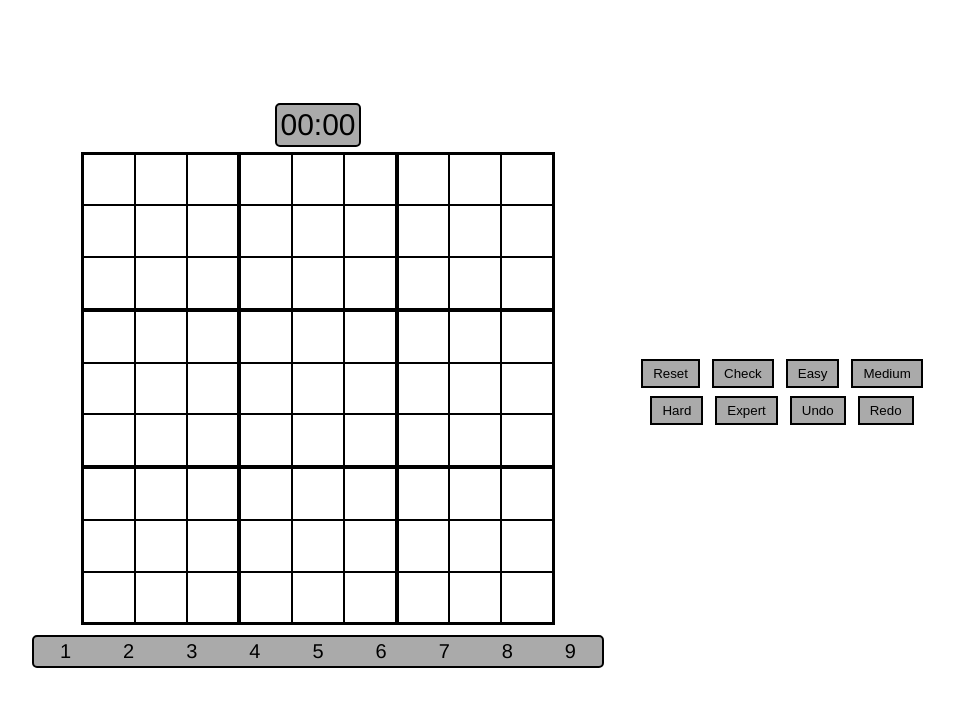
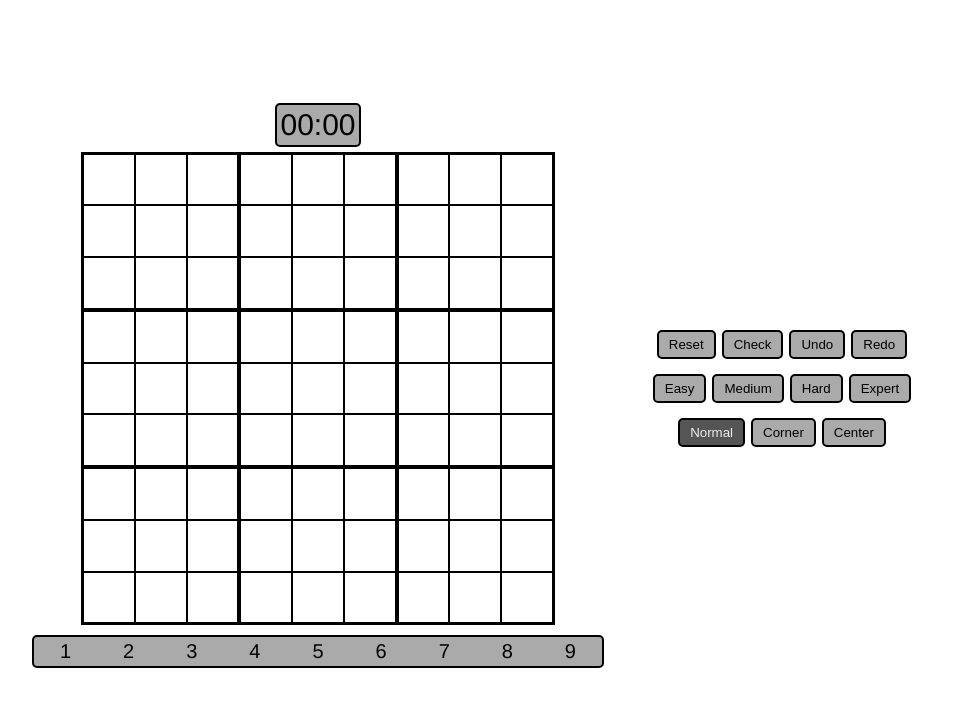
Before and after one commit to camnwalter/sudoku, a React (Create React App) app: page / in a window 1280 px wide. Shown: the top 706 px of the page, without its empty margins (322-1276 px from the left). Built offline with nearby package versions, Linux system fonts and the light colour scheme.

Commit message:
Add buttons for toggling normal, corner, center

```diff
--- a/src/App.css
+++ b/src/App.css
@@ -62,20 +62,6 @@ body {
   cursor: pointer;
 }
 
-.buttons button {
-  background-color: #aaa;
-  padding: 5px 10px;
-  color: black;
-  border: 2px solid black;
-  float: center;
-  margin-left: 6px;
-  margin-right: 6px;
-}
-
-.buttons button:hover {
-  background-color: #c5c5c5;
-}
-
 .mainArea {
   display: flex;
   justify-content: center;
@@ -110,6 +96,7 @@ body {
   align-items: center;
   justify-content: center;
   border: 1px solid black;
+  font-size: 2.5rem;
 }
 
 .row:nth-child(3n + 1) > div {
@@ -134,7 +121,7 @@ body {
   margin: 0;
   width: 100%;
   height: 100%;
-  font-size: 60%;
+  font-size: 1.1rem;
   text-align: center;
 }
 
@@ -150,3 +137,28 @@ body {
   align-items: center;
   justify-content: center;
 }
+
+.buttons .row {
+  margin: 15px auto;
+  display: flex;
+  justify-content: center;
+}
+
+.buttons button {
+  background-color: #aaa;
+  padding: 5px 10px;
+  color: black;
+  border: 2px solid black;
+  border-radius: 5px;
+  float: center;
+  margin-inline: 3px;
+}
+
+.buttons button:hover {
+  background-color: #c5c5c5;
+}
+
+.buttons .row:last-child button:disabled {
+  background-color: #555;
+  color: #eee;
+}
--- a/src/components/Game.tsx
+++ b/src/components/Game.tsx
@@ -1,17 +1,18 @@
-import React, { useState } from "react";
+import React, { useEffect, useState } from "react";
 import { getSudoku } from "sudoku-gen";
 import { Difficulty } from "sudoku-gen/dist/types/difficulty.type";
 import { useInterval } from "../hooks/useInterval";
 import { useOutsideDetector } from "../hooks/useOutsideDetector";
 import { useSudoku } from "../hooks/useSudoku";
-import { MoveTypes, useUndoRedo } from "../hooks/useUndoRedo";
+import { useUndoRedo } from "../hooks/useUndoRedo";
 import type { BoardNumber, CellData } from "../utils/types";
-import { isShiftDown, locationToIndex, SIZE } from "../utils/utils";
+import { isShiftDown, locationToIndex, SIZE, MoveTypes } from "../utils/utils";
 import { Board } from "./Board";
 import { Body } from "./Body";
 import { Buttons } from "./Buttons";
 import { Cell } from "./Cell";
 import { OverlayText } from "./OverlayText";
+import { Row } from "./Row";
 import { Timer } from "./Timer";
 
 const rows = [0, 1, 2, 3, 4, 5, 6, 7, 8];
@@ -32,6 +33,11 @@ export const Game = () => {
   const [selected, setSelected] = useState(-1);
   const [hasWon, setHasWon] = useState(false);
   const [time, setTime] = useState(0);
+  const [moveType, setMoveType] = useState({
+    current: MoveTypes.Number,
+    previous: MoveTypes.Number,
+  });
+
   const ref = useOutsideDetector(() => setSelected(-1));
 
   useInterval(!hasWon && !board.every((cell) => cell.number === null), () =>
@@ -40,6 +46,45 @@ export const Game = () => {
 
   const { isAdjacent, isLocked, isSameNumber, inSame3x3, isSelected } =
     useSudoku(board, selected);
+
+  useEffect(() => {
+    const cb = (e: KeyboardEvent) => {
+      if (e.ctrlKey) {
+        setMoveType((prev) => {
+          if (prev.current === MoveTypes.Corner) return prev;
+
+          return {
+            previous: prev.current,
+            current: MoveTypes.Corner,
+          };
+        });
+      } else if (e.shiftKey) {
+        setMoveType((prev) => {
+          if (prev.current === MoveTypes.Center) return prev;
+
+          return {
+            previous: prev.current,
+            current: MoveTypes.Center,
+          };
+        });
+      }
+    };
+
+    const resetMoveType = () => {
+      setMoveType((prev) => ({
+        previous: prev.previous,
+        current: prev.previous,
+      }));
+    };
+
+    document.addEventListener("keydown", cb);
+    document.addEventListener("keyup", resetMoveType);
+
+    return () => {
+      document.removeEventListener("keydown", cb);
+      document.removeEventListener("keyup", resetMoveType);
+    };
+  }, []);
 
   const setNumber = (index: number, value: BoardNumber) => {
     if (index === -1) return;
@@ -191,7 +236,10 @@ export const Game = () => {
     shift: boolean
   ) => {
     const { centers, corners, number } = board[index];
-    if (e.ctrlKey && number === null) {
+    if (
+      moveType.current === MoveTypes.Corner ||
+      (e.ctrlKey && number === null)
+    ) {
       const value = corners.includes(key) ? -key : key;
 
       setMoves(
@@ -206,7 +254,10 @@ export const Game = () => {
           ? corners.filter((num) => num !== key)
           : corners.concat(key).sort()
       );
-    } else if (shift && number === null) {
+    } else if (
+      moveType.current === MoveTypes.Center ||
+      (shift && number === null)
+    ) {
       const value = centers.includes(key) ? -key : key;
 
       setMoves(
@@ -241,7 +292,7 @@ export const Game = () => {
 
           <Board>
             {rows.map((row) => (
-              <div className="row" key={row}>
+              <Row key={row}>
                 {rows.map((col) => {
                   const index = locationToIndex(row, col);
                   return (
@@ -291,7 +342,7 @@ export const Game = () => {
                     </Cell>
                   );
                 })}
-              </div>
+              </Row>
             ))}
           </Board>
           {remainingNumbers().length > 0 && (
@@ -331,14 +382,53 @@ export const Game = () => {
       }
       right={
         <Buttons>
+          <Row>
             <button onClick={clearBoard}>Reset</button>
             <button onClick={checkBoard}>Check</button>
+            <button onClick={undoMove}>Undo</button>
+            <button onClick={redoMove}>Redo</button>
+          </Row>
+          <Row>
             <button onClick={generateBoard("easy")}>Easy</button>
             <button onClick={generateBoard("medium")}>Medium</button>
             <button onClick={generateBoard("hard")}>Hard</button>
             <button onClick={generateBoard("expert")}>Expert</button>
-          <button onClick={undoMove}>Undo</button>
-          <button onClick={redoMove}>Redo</button>
+          </Row>
+          <Row>
+            <button
+              onClick={() =>
+                setMoveType(() => ({
+                  previous: MoveTypes.Number,
+                  current: MoveTypes.Number,
+                }))
+              }
+              disabled={moveType.current === MoveTypes.Number}
+            >
+              Normal
+            </button>
+            <button
+              onClick={() =>
+                setMoveType(() => ({
+                  previous: MoveTypes.Corner,
+                  current: MoveTypes.Corner,
+                }))
+              }
+              disabled={moveType.current === MoveTypes.Corner}
+            >
+              Corner
+            </button>
+            <button
+              onClick={() =>
+                setMoveType(() => ({
+                  previous: MoveTypes.Center,
+                  current: MoveTypes.Center,
+                }))
+              }
+              disabled={moveType.current === MoveTypes.Center}
+            >
+              Center
+            </button>
+          </Row>
         </Buttons>
       }
     />
--- /dev/null
+++ b/src/components/Row.tsx
@@ -0,0 +1,9 @@
+import { ReactNode } from "react";
+
+interface Props {
+  children: ReactNode;
+}
+
+export const Row = ({ children }: Props) => {
+  return <div className="row">{children}</div>;
+};
--- a/src/hooks/useUndoRedo.ts
+++ b/src/hooks/useUndoRedo.ts
@@ -1,12 +1,6 @@
 import { useState } from "react";
 import { BoardNumber, CellData } from "../utils/types";
-
-export enum MoveTypes {
-  Invalid,
-  Number,
-  Corner,
-  Center,
-}
+import { MoveTypes } from "../utils/utils";
 
 interface Moves {
   type: MoveTypes;
--- a/src/utils/utils.ts
+++ b/src/utils/utils.ts
@@ -12,3 +12,10 @@ export const isShiftDown = (e: React.KeyboardEvent<HTMLTableCellElement>) =>
       e.key === "End" ||
       e.key === "Clear" ||
       e.key.startsWith("Page")));
+
+export enum MoveTypes {
+  Invalid,
+  Number,
+  Corner,
+  Center,
+}
```
Lines whose indentation alone changed are shown as unchanged.
